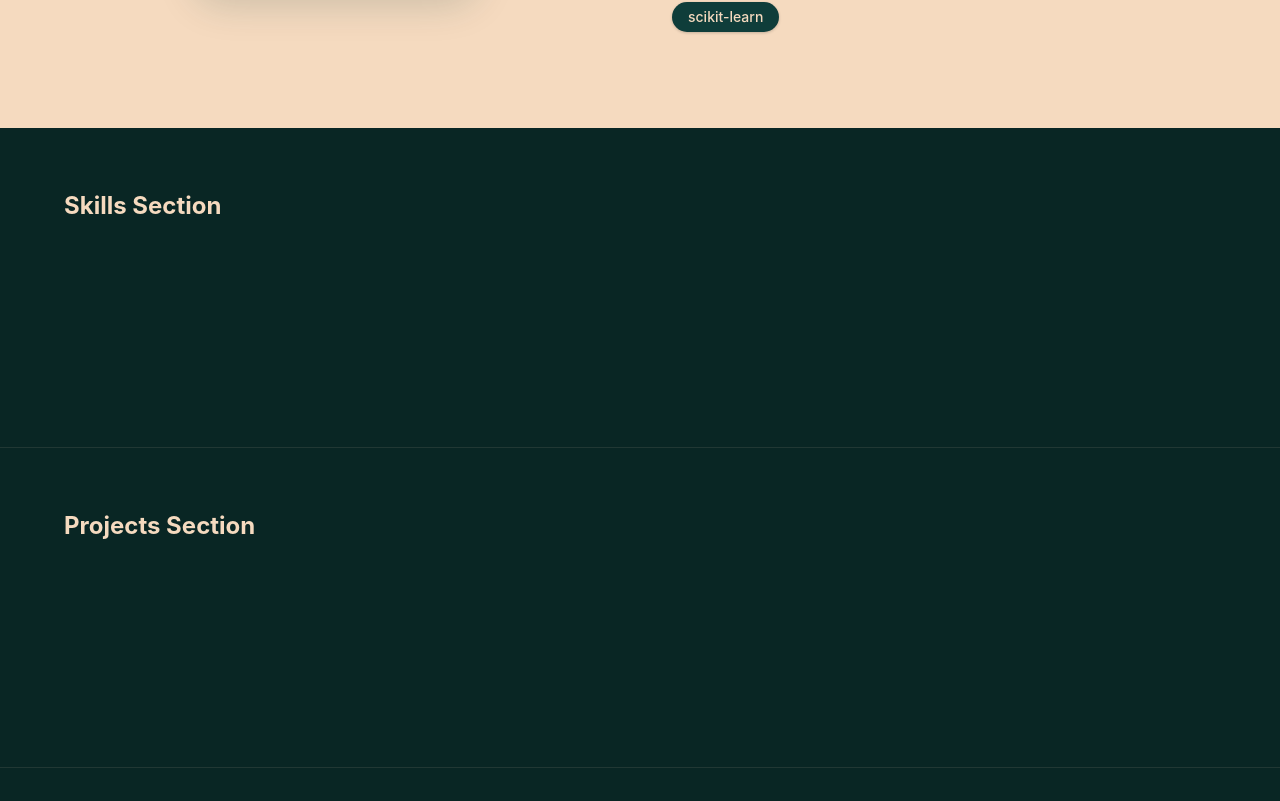
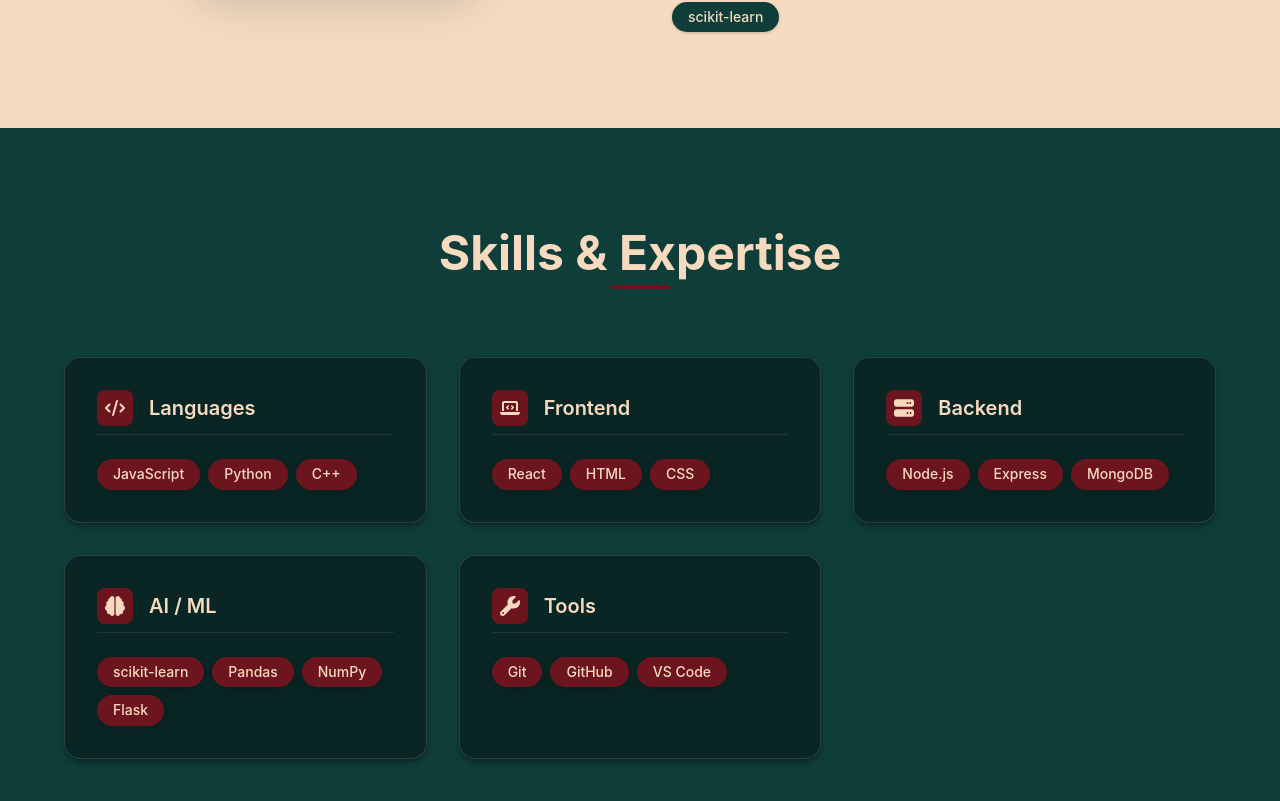
Before and after one commit to Saanchijainnn/Portfolio, a React app: page / in a window 1280 px wide. Shown: the part 1379-2180 px from the top of the page. Built offline with nearby package versions, Linux system fonts and the light colour scheme; the HTML template or start-up script is replaced by a standard one.

Commit message:
feat: add Skills section component and styling

```diff
--- /dev/null
+++ b/src/sections/Skills.css
@@ -0,0 +1,107 @@
+.skills-section {
+  background-color: var(--color-green);
+  color: var(--color-cream);
+  padding: var(--space-4xl) 0;
+  position: relative;
+}
+
+.skills-header {
+  text-align: center;
+  margin-bottom: var(--space-3xl);
+}
+
+.skills-title {
+  font-family: var(--font-family-heading);
+  font-size: clamp(2rem, 4vw, 3rem);
+  color: var(--color-cream);
+  font-weight: var(--font-weight-bold);
+  margin-bottom: var(--space-xs);
+  position: relative;
+  display: inline-block;
+}
+
+.skills-title::after {
+  content: '';
+  display: block;
+  width: 60px;
+  height: 4px;
+  background-color: var(--color-bordo);
+  margin: var(--space-xs) auto 0;
+  border-radius: var(--radius-full);
+}
+
+.skills-grid {
+  display: grid;
+  grid-template-columns: repeat(auto-fit, minmax(280px, 1fr));
+  gap: var(--space-xl);
+}
+
+.skill-category-card {
+  background-color: var(--color-green-dark);
+  border: 1px solid rgba(245, 218, 191, 0.15);
+  border-radius: var(--radius-lg);
+  padding: var(--space-xl);
+  box-shadow: var(--shadow-md);
+  transition: transform var(--transition-normal), box-shadow var(--transition-normal), border-color var(--transition-normal);
+  display: flex;
+  flex-direction: column;
+}
+
+.skill-category-card:hover {
+  transform: translateY(-5px);
+  border-color: rgba(245, 218, 191, 0.3);
+  box-shadow: var(--shadow-lg);
+}
+
+.category-header {
+  display: flex;
+  align-items: center;
+  gap: var(--space-md);
+  margin-bottom: var(--space-lg);
+  padding-bottom: var(--space-sm);
+  border-bottom: 1px solid rgba(245, 218, 191, 0.1);
+}
+
+.category-icon {
+  color: var(--color-cream);
+  background-color: var(--color-bordo);
+  padding: var(--space-sm);
+  border-radius: var(--radius-md);
+  display: flex;
+  align-items: center;
+  justify-content: center;
+}
+
+.category-title {
+  font-family: var(--font-family-heading);
+  font-size: var(--font-size-xl);
+  color: var(--color-cream);
+  font-weight: var(--font-weight-semibold);
+}
+
+.skills-pills-list {
+  display: flex;
+  flex-wrap: wrap;
+  gap: var(--space-sm);
+}
+
+.skill-pill {
+  background-color: var(--color-bordo);
+  color: var(--color-cream);
+  padding: var(--space-xs) var(--space-md);
+  border-radius: var(--radius-pill);
+  font-size: var(--font-size-sm);
+  font-weight: var(--font-weight-medium);
+  box-shadow: 0 2px 8px rgba(0, 0, 0, 0.2);
+  transition: transform var(--transition-fast), background-color var(--transition-fast), box-shadow var(--transition-fast);
+  cursor: default;
+  display: inline-flex;
+  align-items: center;
+  justify-content: center;
+}
+
+.skill-pill:hover {
+  background-color: var(--color-bordo-light);
+  transform: translateY(-3px) scale(1.04);
+  box-shadow: 0 4px 12px rgba(108, 21, 30, 0.4);
+}
--- a/src/sections/Skills.jsx
+++ b/src/sections/Skills.jsx
@@ -1,10 +1,97 @@
 import React from 'react';
+import { motion } from 'framer-motion';
+import { FaCode, FaLaptopCode, FaServer, FaBrain, FaWrench } from 'react-icons/fa6';
+import './Skills.css';
 
 export default function Skills() {
+  const skillCategories = [
+    {
+      title: 'Languages',
+      icon: <FaCode size={20} />,
+      skills: ['JavaScript', 'Python', 'C++'],
+    },
+    {
+      title: 'Frontend',
+      icon: <FaLaptopCode size={20} />,
+      skills: ['React', 'HTML', 'CSS'],
+    },
+    {
+      title: 'Backend',
+      icon: <FaServer size={20} />,
+      skills: ['Node.js', 'Express', 'MongoDB'],
+    },
+    {
+      title: 'AI / ML',
+      icon: <FaBrain size={20} />,
+      skills: ['scikit-learn', 'Pandas', 'NumPy', 'Flask'],
+    },
+    {
+      title: 'Tools',
+      icon: <FaWrench size={20} />,
+      skills: ['Git', 'GitHub', 'VS Code'],
+    },
+  ];
+
+  const containerVariants = {
+    hidden: { opacity: 0 },
+    visible: {
+      opacity: 1,
+      transition: {
+        staggerChildren: 0.15,
+      },
+    },
+  };
+
+  const cardVariants = {
+    hidden: { opacity: 0, y: 30 },
+    visible: {
+      opacity: 1,
+      y: 0,
+      transition: { duration: 0.5, ease: 'easeOut' },
+    },
+  };
+
   return (
-    <section id="skills" className="section skills">
+    <section id="skills" className="skills-section">
       <div className="container">
-        <h2>Skills Section</h2>
+        <motion.div
+          className="skills-header"
+          initial={{ opacity: 0, y: -20 }}
+          whileInView={{ opacity: 1, y: 0 }}
+          viewport={{ once: true }}
+          transition={{ duration: 0.5 }}
+        >
+          <h2 className="skills-title">Skills & Expertise</h2>
+        </motion.div>
+
+        <motion.div
+          className="skills-grid"
+          variants={containerVariants}
+          initial="hidden"
+          whileInView="visible"
+          viewport={{ once: true }}
+        >
+          {skillCategories.map((category) => (
+            <motion.div
+              key={category.title}
+              className="skill-category-card"
+              variants={cardVariants}
+            >
+              <div className="category-header">
+                <div className="category-icon">{category.icon}</div>
+                <h3 className="category-title">{category.title}</h3>
+              </div>
+
+              <div className="skills-pills-list">
+                {category.skills.map((skill) => (
+                  <span key={skill} className="skill-pill">
+                    {skill}
+                  </span>
+                ))}
+              </div>
+            </motion.div>
+          ))}
+        </motion.div>
       </div>
     </section>
   );
```
